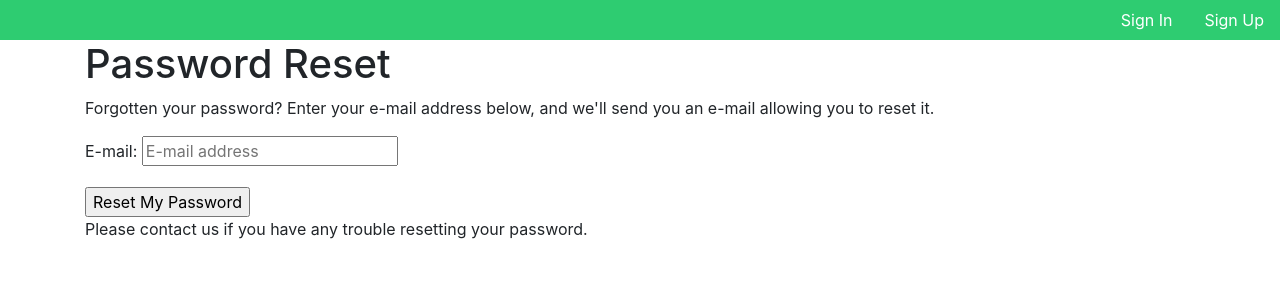
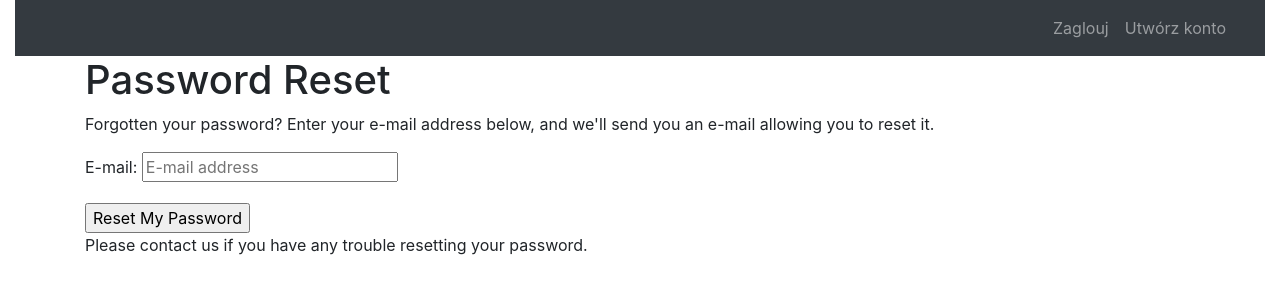
Before and after one commit to efefre/MyRental, a Django app: page /accounts/password/reset/ in a window 1280 px wide. Shown: the top 300 px of the page. Run offline with Django 3.2, Linux system fonts and the light colour scheme; some libraries are stand-ins or nearby versions.

Commit message:
Update base.html. Include _navbar.html and _menu.html

```diff
--- a/myRental_root/templates/base.html
+++ b/myRental_root/templates/base.html
@@ -28,18 +28,13 @@
     </div>
     {% endif %}
 
-    <nav class="row justify-content-end">
-      <ul class="nav">
-        {% if user.is_authenticated %}
-        <li class="nav-item"><a class="nav-link" href="{% url 'account_email' %}">Change E-mail</a></li>
-        <li class="nav-item"><a class="nav-link" href="{% url 'account_logout' %}">Sign Out</a></li>
-        {% else %}
-        <li class="nav-item"><a class="nav-link" href="{% url 'account_login' %}">Sign In</a></li>
-        <li class="nav-item"><a class="nav-link" href="{% url 'account_signup' %}">Sign Up</a></li>
-        {% endif %}
-      </ul>
-    </nav>
-    <div class="container">
+    <!-- NavBar -->
+    {% include "partials/_navbar.html" %}
+
+    <!-- Meny -->
+    {% include "partials/_menu.html" %}
+
+    <div class="container main-content">
       {% block content %}
       {% endblock %}
     </div>
@@ -47,6 +42,7 @@
     {% block extra_body %}
     {% endblock %}
     </div>
+
       <!-- JS -->
     <script src="{% static 'js/jquery-3.3.1.min.js' %}"></script>
     <script src="{% static 'js/bootstrap.bundle.min.js' %}"></script>
```
